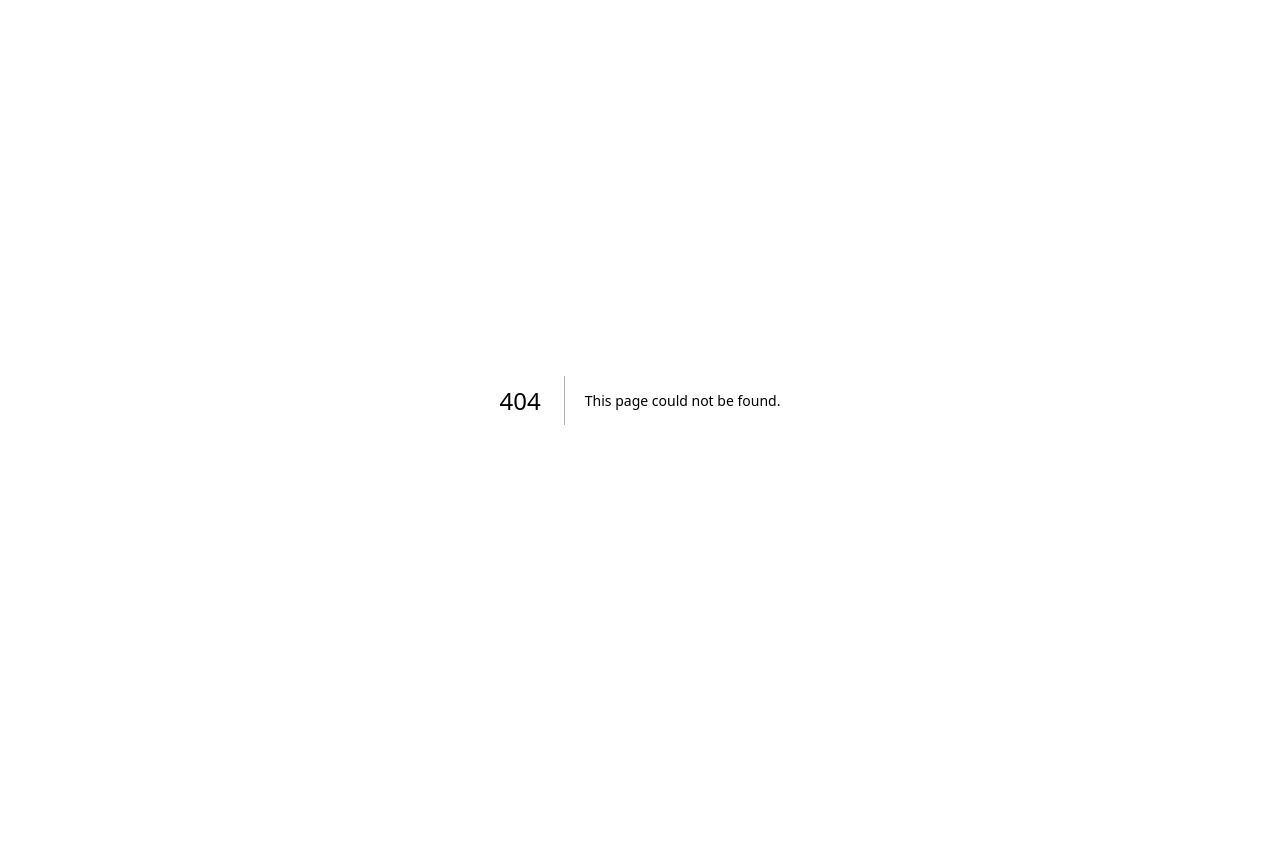
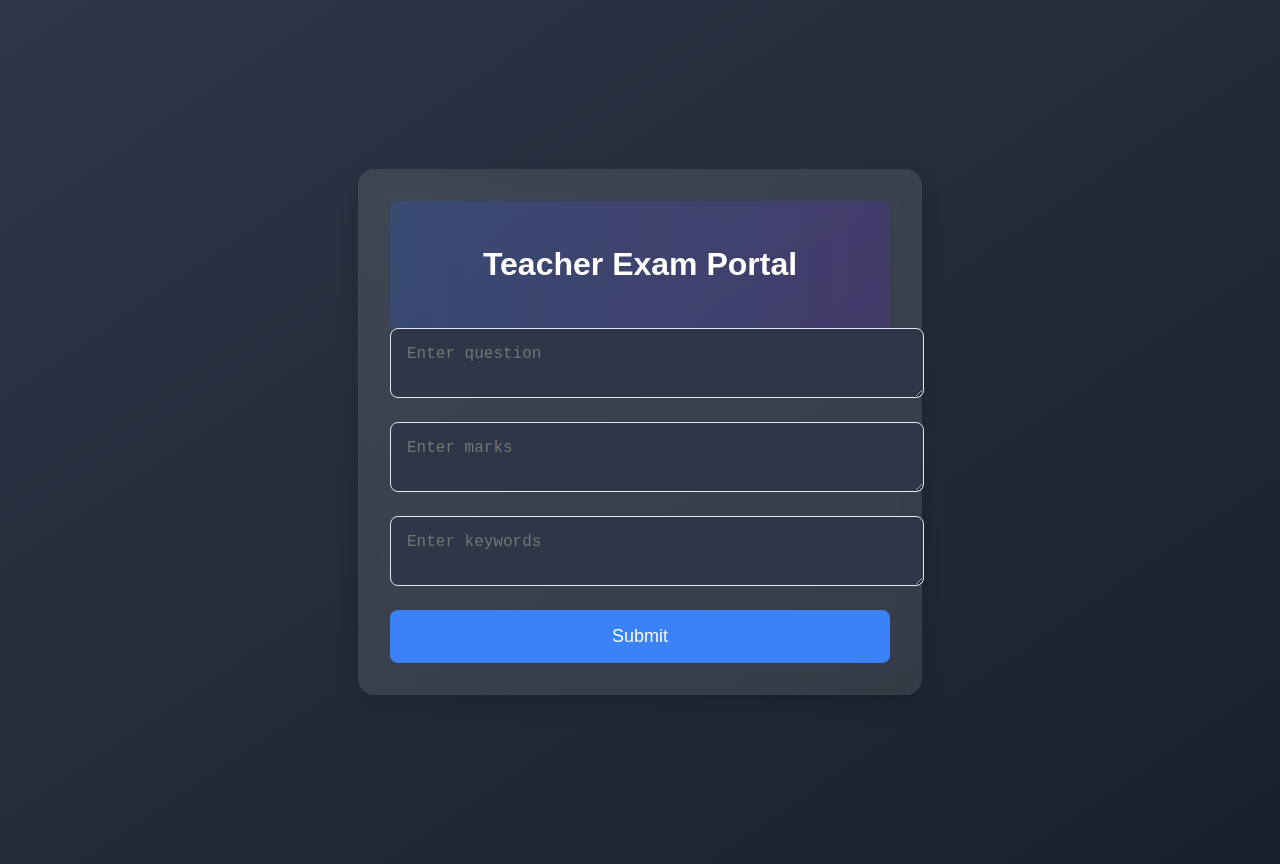
Before and after one commit to SameerKhans13/markovate-Frontend, a Next.js app: page /ExamPortal in a window 1280 px wide. Before the commit this address had no page. Before the commit the page ends 800 px from the top, so only its background shows below. Built offline with nearby package versions, Linux system fonts and the light colour scheme.

Commit message:
Completed the basic FrontEnd of ExamPortal

```diff
--- /dev/null
+++ b/src/app/ExamPortal/ExamPortal.css
@@ -0,0 +1,86 @@
+/* General Layout */
+.teacher-exam-portal {
+    min-height: 100vh;
+    background: linear-gradient(to bottom right, #2d3748, #1a202c);
+    padding: 2rem;
+    display: flex;
+    justify-content: center;
+    align-items: center;
+  }
+
+  .form-container {
+    background: rgba(255, 255, 255, 0.1);
+    border-radius: 16px;
+    box-shadow: 0px 10px 20px rgba(0, 0, 0, 0.15);
+    width: 100%;
+    max-width: 500px;
+    backdrop-filter: blur(10px);
+    padding: 2rem;
+  }
+
+  .header {
+    background: linear-gradient(to right, rgba(37, 99, 235, 0.2), rgba(109, 40, 217, 0.2));
+    padding: 1.5rem;
+    border-radius: 8px 8px 0 0;
+    text-align: center;
+  }
+
+  .header h1 {
+    font-size: 2rem;
+    font-weight: 700;
+    color: white;
+  }
+
+  .form-content {
+    display: flex;
+    flex-direction: column;
+    gap: 1.5rem;
+  }
+
+  .form-field {
+    display: flex;
+    flex-direction: column;
+  }
+
+  .input-textarea {
+    width: 100%;
+    padding: 1rem;
+    border-radius: 8px;
+    border: 1px solid #e2e8f0;
+    background-color: #2d3748;
+    color: white;
+    resize: vertical;
+    font-size: 1rem;
+  }
+
+  .input-textarea.error {
+    border-color: #f87171;
+  }
+
+  .submit-btn {
+    padding: 1rem;
+    background-color: #3b82f6;
+    color: white;
+    border-radius: 8px;
+    border: none;
+    cursor: pointer;
+    font-size: 1.125rem;
+    transition: background-color 0.2s ease;
+  }
+
+  .submit-btn:hover {
+    background-color: #2563eb;
+  }
+
+  .success-message {
+    text-align: center;
+    color: #10b981;
+    font-size: 1rem;
+    margin-top: 1rem;
+  }
+
+  /* Error Styling for Textarea */
+  textarea:focus {
+    outline: none;
+    border-color: #60a5fa;
+  }
--- /dev/null
+++ b/src/app/ExamPortal/page.tsx
@@ -0,0 +1,102 @@
+"use client";
+import React, { useState } from 'react';
+import "./ExamPortal.css"
+
+interface QuestionData {
+  question: string;
+  marks: string;
+  keywords: string;
+}
+
+const TeacherExamPortal: React.FC = () => {
+  const [questions, setQuestions] = useState<QuestionData[]>([]);
+  const [formData, setFormData] = useState<QuestionData>({
+    question: '',
+    marks: '',
+    keywords: '',
+  });
+  const [errors, setErrors] = useState<Record<string, boolean>>({});
+  const [successMessage, setSuccessMessage] = useState<string | null>(null);
+
+  const resetFormData = () => {
+    setFormData({ question: '', marks: '', keywords: '' });
+  };
+
+  const validateForm = (): boolean => {
+    const newErrors: Record<string, boolean> = {};
+    let isValid = true;
+
+    Object.keys(formData).forEach((key) => {
+      if (!formData[key as keyof QuestionData].trim()) {
+        newErrors[key] = true;
+        isValid = false;
+      }
+    });
+
+    setErrors(newErrors);
+    return isValid;
+  };
+
+  const handleInputChange = (e: React.ChangeEvent<HTMLTextAreaElement>) => {
+    const { name, value } = e.target;
+    setFormData((prev) => ({
+      ...prev,
+      [name]: value,
+    }));
+  };
+
+  const handleSubmit = (e: React.FormEvent) => {
+    e.preventDefault();
+    if (!validateForm()) return;
+
+    setQuestions((prev) => [...prev, formData]);
+    setSuccessMessage('Question added successfully!');
+    setTimeout(() => setSuccessMessage(null), 3000);
+    resetFormData();
+  };
+
+  return (
+    <div className="teacher-exam-portal">
+      <div className="form-container">
+        <div className="header">
+          <h1>Teacher Exam Portal</h1>
+        </div>
+        <form onSubmit={handleSubmit} className="form-content">
+          <div className="form-field">
+            <textarea
+              name="question"
+              value={formData.question}
+              onChange={handleInputChange}
+              placeholder="Enter question"
+              className={`input-textarea ${errors.question ? 'error' : ''}`}
+            />
+          </div>
+          <div className="form-field">
+            <textarea
+              name="marks"
+              value={formData.marks}
+              onChange={handleInputChange}
+              placeholder="Enter marks"
+              className={`input-textarea ${errors.marks ? 'error' : ''}`}
+            />
+          </div>
+          <div className="form-field">
+            <textarea
+              name="keywords"
+              value={formData.keywords}
+              onChange={handleInputChange}
+              placeholder="Enter keywords"
+              className={`input-textarea ${errors.keywords ? 'error' : ''}`}
+            />
+          </div>
+          <button type="submit" className="submit-btn">
+            Submit
+          </button>
+        </form>
+        {successMessage && <p className="success-message">{successMessage}</p>}
+      </div>
+    </div>
+  );
+};
+
+export default TeacherExamPortal;
```
